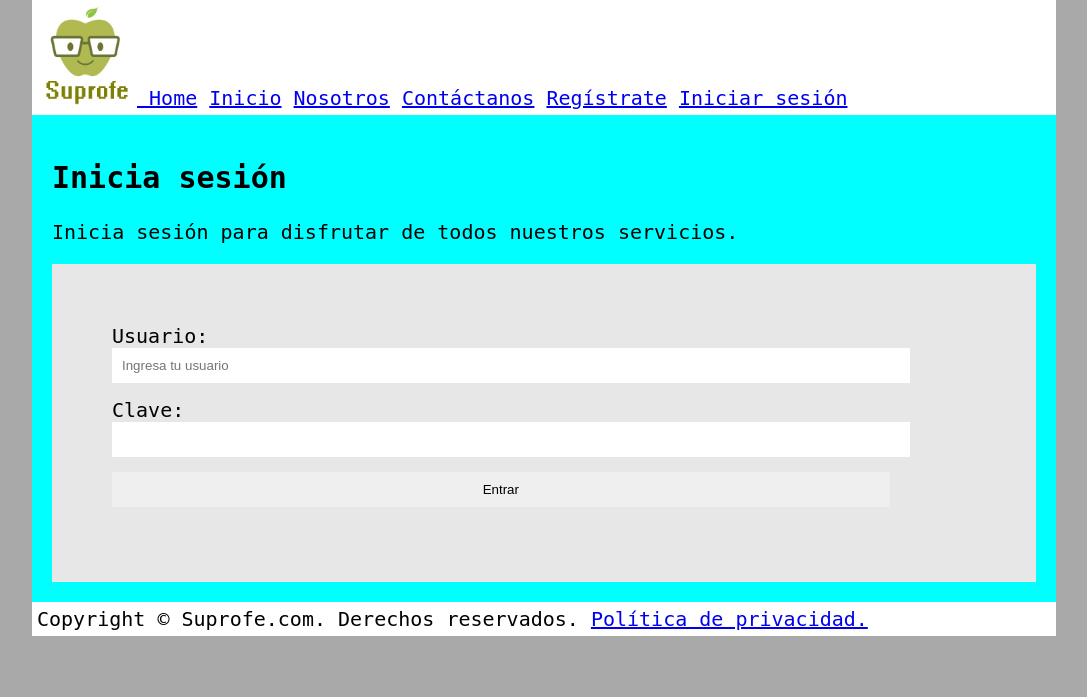
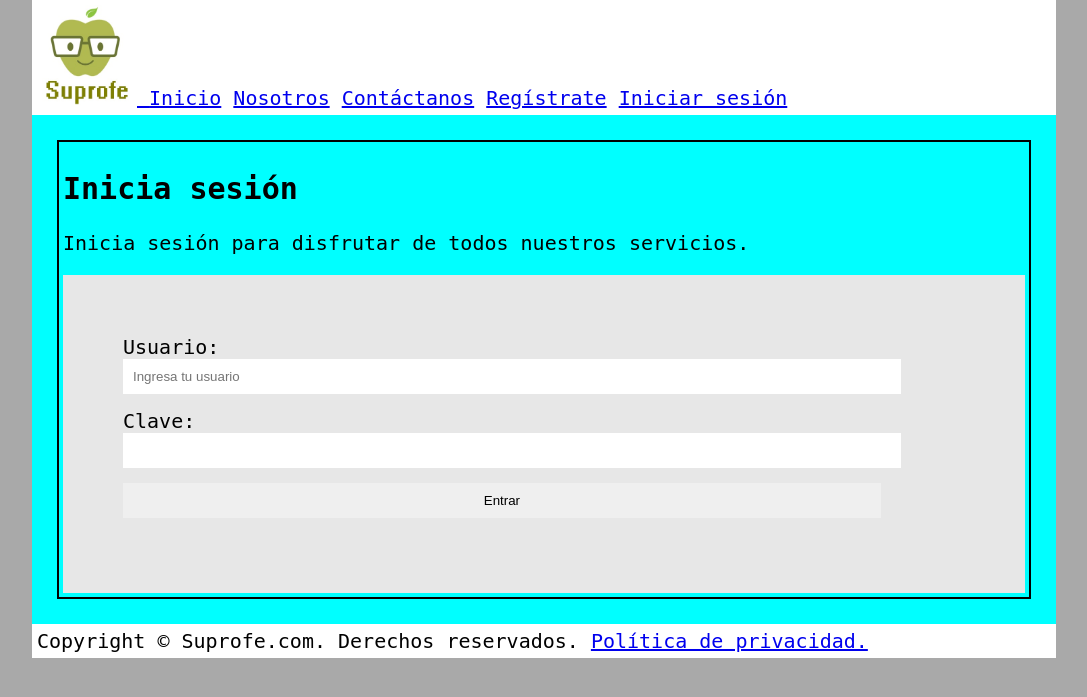
Before and after one commit to jdpc-hub/suprofe, a PHP site: page /login.html in a window 1280 px wide. Shown: the top 697 px of the page, without its empty margins (96-1183 px from the left). Run offline with PHP 8.4, Linux system fonts and the light colour scheme.

Commit message:
Se retocan las interfaces del home de usuario

```diff
--- a/consultarDispProfesores.html
+++ b/consultarDispProfesores.html
@@ -15,13 +15,11 @@
             </a>
             <a href="./homeUsuario.html">Home</a>
             <a href="https://wa.me/573053070002?text=Me%20gustar%C3%ADa%20tener%20m%C3%A1s%20informaci%C3%B3n"  target="_blank">Contáctanos</a>
-            <a href="#">Cambiar clave</a>
-            <a href="#">Actualizar datos</a>
             <a href="./login.html">Cerrar sesión</a>
         </nav>
     </header>
     <main>
-        <section>
+        <section id="section">
             <h1>Consulta la disponibilidad de un profesor</h1>
             <p>Elije un tema de asesoría, un profesor y el rango de fechas en que podrías recibir tu asesoría.</p>
             <form action="./dispProfesor.html">
@@ -55,7 +53,7 @@
         </section>
     </main>
     <footer>
-        <p>Copyright © Suprofe.com. Derechos reservados. <a href="./politicaPrivacidad.html">Política de privacidad.</a></p>
+        <span>Copyright © Suprofe.com. Derechos reservados. <a href="./politicaPrivacidad.html">Política de privacidad.</a></span>
     </footer>
 </body>
 </html>
--- a/css/style.css
+++ b/css/style.css
@@ -21,6 +21,14 @@ main {
     margin: 5px;
     padding: 5px;
 }
+#section table {
+	width: 100%;
+}
+#section, table, th, td {
+	border-collapse: collapse;
+	border: 2px solid black;
+	padding: 4px;
+}
 form {
     padding: 60px;
     background-color: #E7E7E7;
--- a/login.html
+++ b/login.html
@@ -13,7 +13,6 @@
             <a href="./index.html">
                 <img src="./images/logo.jpg" alt="Logo de suprofe.com" width="100" height="100">
             </a>
-            <a href="./homeUsuario.html">Home</a>
             <a href="./index.html">Inicio</a>
             <a href="./nosotros.html">Nosotros</a>
             <a href="https://wa.me/573053070002?text=Me%20gustar%C3%ADa%20tener%20m%C3%A1s%20informaci%C3%B3n" target="_blank">Contáctanos</a>
@@ -22,7 +21,7 @@
         </nav>
     </header>
     <main>
-        <section>
+        <section id="section">
             <h1>Inicia sesión</h1>
             <p>Inicia sesión para disfrutar de todos nuestros servicios.</p>
             <form action="./homeUsuario.html">
--- a/notas.html
+++ /dev/null
@@ -1 +0,0 @@
-Primera línea en este archivo
```
Also changed, not shown: asesoriasProgramadas.html (+4 -5 lines).
